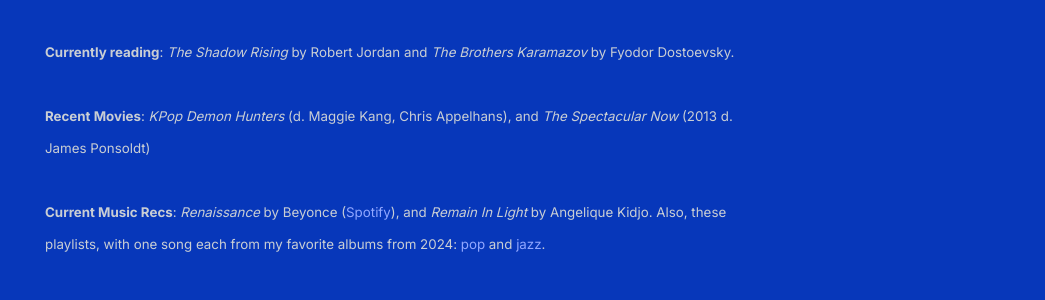
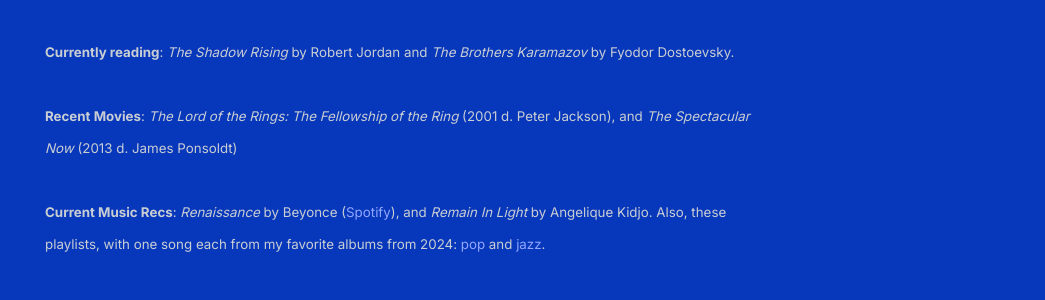
Before and after one commit to shihankanungo/shihankanungo.github.io, a Jekyll site: the page built from index.md, in a window 1280 px wide. Shown: the part 879-1179 px from the top of the page, without its empty margins (235-1280 px from the left). Built offline with Jekyll 4.4.1, drawn with Linux system fonts in a browser that asks for light colours.

Commit message:
Update _config.yml

```diff
--- a/_config.yml
+++ b/_config.yml
@@ -10,7 +10,7 @@
           <br /><br />
           <small><b>Currently reading</b>: <i>The Shadow Rising</i> by Robert Jordan and <i>The Brothers Karamazov</i> by Fyodor Dostoevsky.</small>
           <br /><br />
-          <small><b>Recent Movies</b>: <i>KPop Demon Hunters</i> (d. Maggie Kang, Chris Appelhans), and <i>The Spectacular Now</i> (2013 d. James Ponsoldt)</small>
+          <small><b>Recent Movies</b>: <i>The Lord of the Rings: The Fellowship of the Ring</i> (2001 d. Peter Jackson), and <i>The Spectacular Now</i> (2013 d. James Ponsoldt)</small>
           <br /><br />
           <small><b>Current Music Recs</b>: <i>Renaissance</i> by Beyonce (<a href="https://open.spotify.com/album/6FJxoadUE4JNVwWHghBwnb?si=RSfqXehORo2QK4Dg95FFuA">Spotify</a>), and <i>Remain In Light</i> by Angelique Kidjo. Also, these playlists, with one song each from my favorite albums from 2024: <a href="https://open.spotify.com/playlist/0plT5tvEl6lVLrQDk0X3eu?si=fe06480b57f64999">pop</a> and <a href="https://open.spotify.com/playlist/5iHDUPHT30iNd4Feg0yg4f?si=737a0b1a27924789">jazz</a>. </small>
           <br /><br /><br /><br />
```
